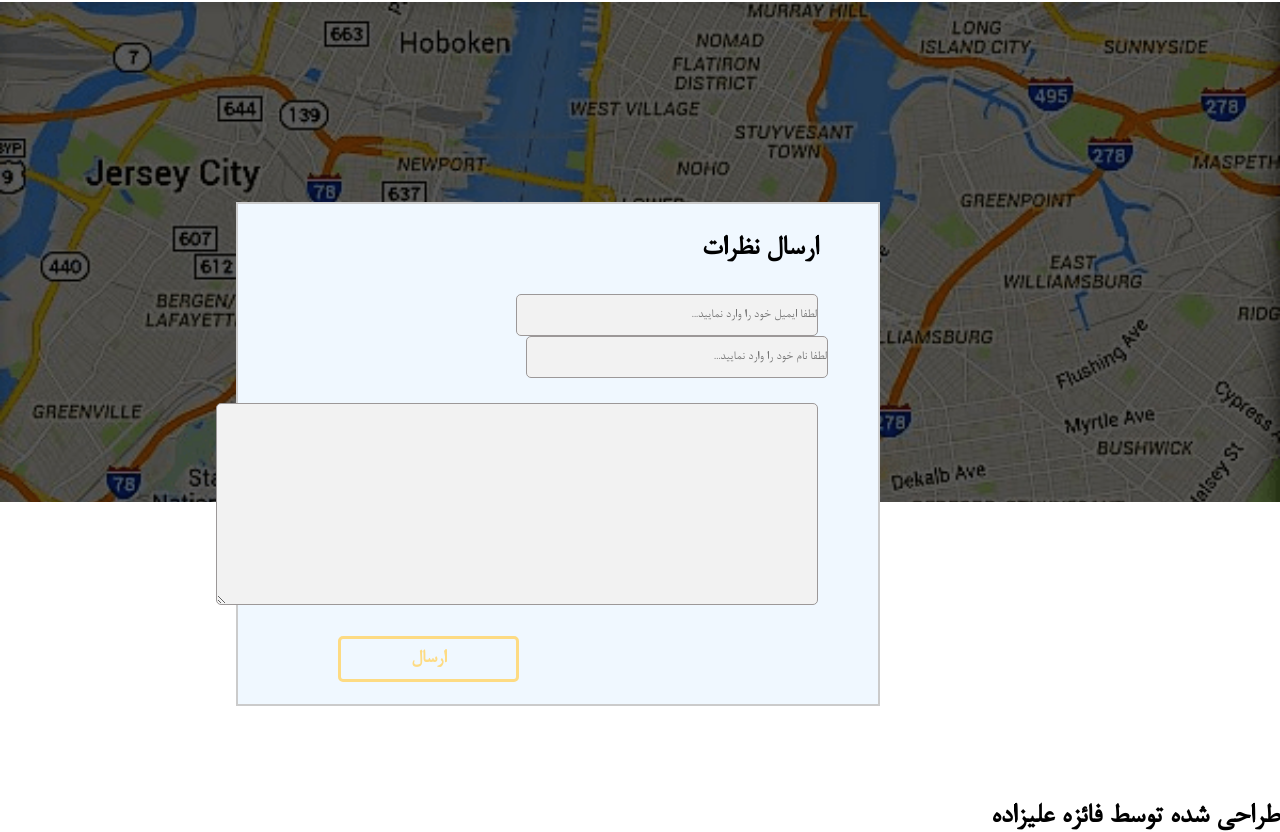
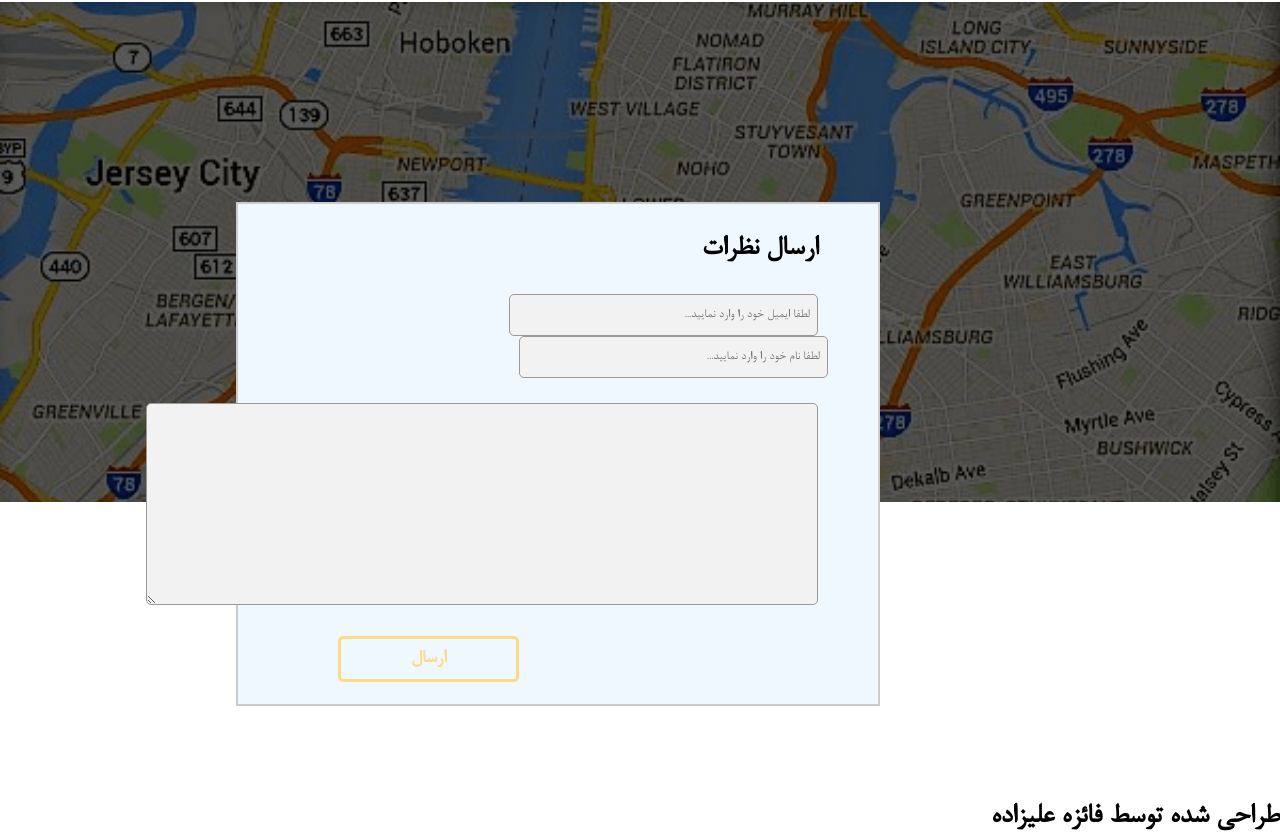
Before and after one commit to faezehalizadeh/my-cv, a plain HTML site: page index.html in a window 1280 px wide. Shown: the part 4208-5040 px from the top of the page. Drawn offline with Linux system fonts and the light colour scheme.

Commit message:
form edited

```diff
--- a/Css/Style.css
+++ b/Css/Style.css
@@ -531,6 +531,8 @@
 	height: 40px;
 	margin-right: 60px;
 	font-family: 'B Nazanin';
+	padding-right: 7px;
+
 }
 /*form name style*/
 section div#seventhdiv div form input[type=text]{
@@ -542,6 +544,7 @@
 	height: 40px;
 	margin-right: 50px;
 	font-family: 'B Nazanin';
+	padding-right: 7px;
 }
 /*form email style when hover*/
 section div#seventhdiv div form input[type=email]:hover{
@@ -555,9 +558,9 @@
 }
 /*form comment style*/
 section div#seventhdiv div form textarea{
-	width: 600px;
+	width: 670px;
 	height: 200px;
-	margin: 25px 60px;
+	margin: 25px 60px 25px 0px;
 	border-radius: 5px;
 	border: 1px solid rgba(156,152,152,1.00);
 	background-color:rgba(242,242,242,1.00);
```
